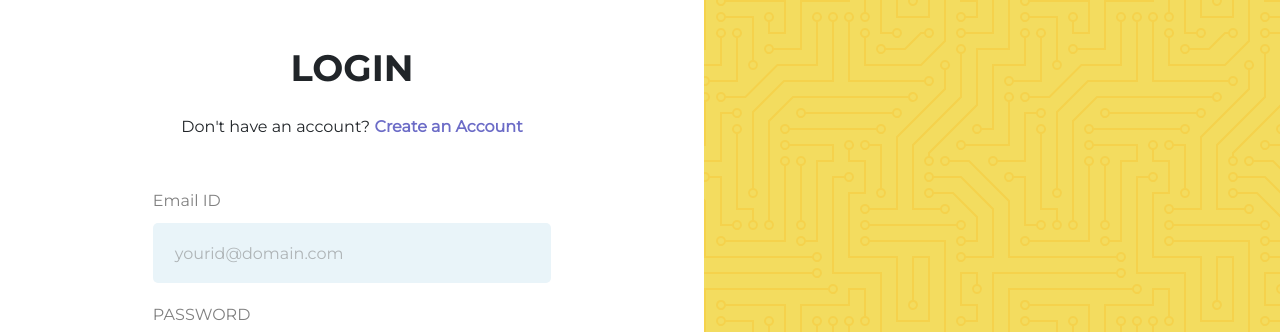
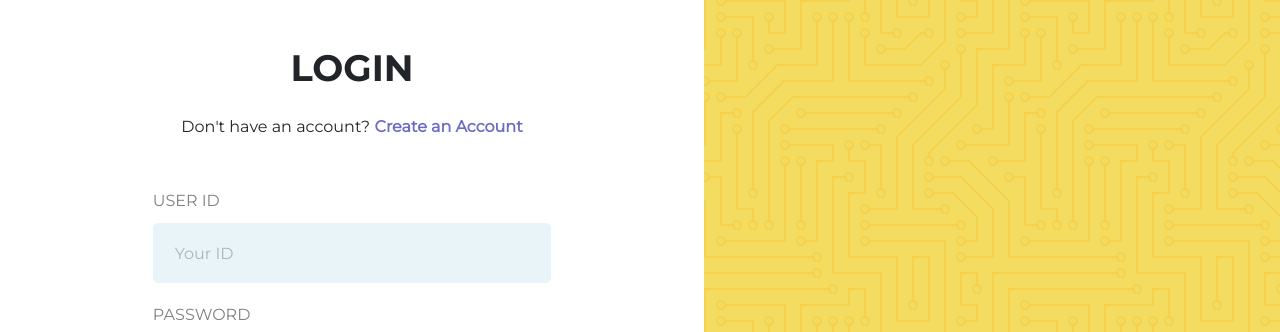
Before and after one commit to Kennyabby/wagecompute, a React (Create React App) app: page /login in a window 1280 px wide. Shown: the top 332 px of the page. Built offline with nearby package versions, Linux system fonts and the light colour scheme.

Commit message:
new update

```diff
--- a/src/Components/Login/Login.js
+++ b/src/Components/Login/Login.js
@@ -136,10 +136,10 @@ const Login = () => {
           </AnimatePresence>}
           <div className="lgninpcv" onChange={getFieldInput}>
             <div className="inplgcv">
-              <label>Email ID</label>
+              <label>USER ID</label>
               <input
                 name="emailid"
-                placeholder="yourid@domain.com"
+                placeholder="Your ID"
                 type="email"
                 className="lgninp"
                 defaultValue={field.emailid}
```
